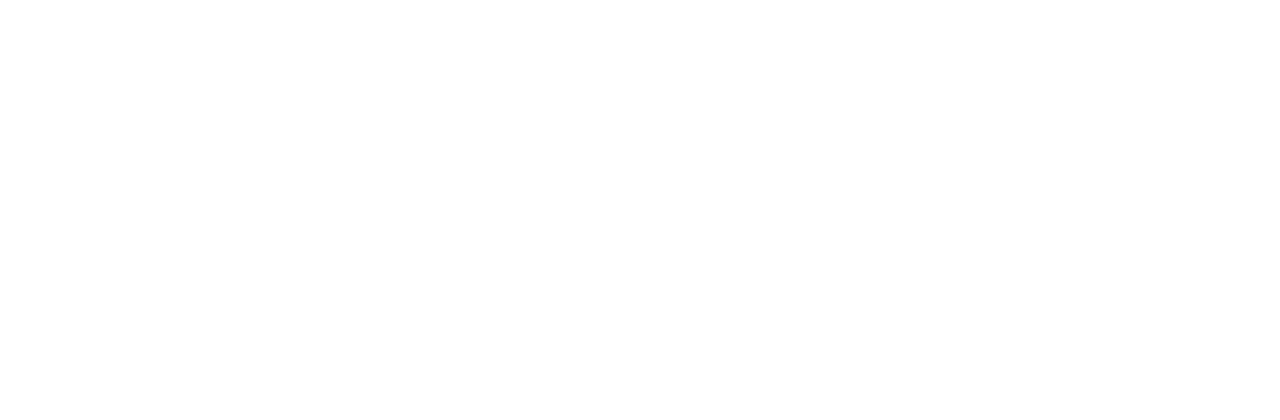
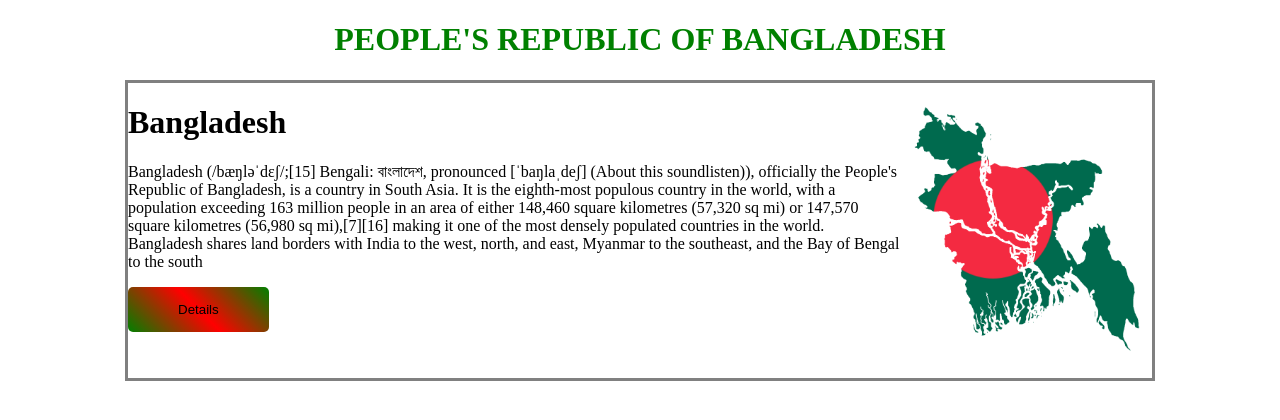
Before and after one commit to tanjirrahaman/bangladesh-profile, a plain HTML site: page index.html in a window 1280 px wide. Drawn offline with Linux system fonts and the light colour scheme.

Commit message:
First Section commit

```diff
--- a/index.html
+++ b/index.html
@@ -4,12 +4,34 @@
     <meta charset="UTF-8">
     <meta http-equiv="X-UA-Compatible" content="IE=edge">
     <meta name="viewport" content="width=device-width, initial-scale=1.0">
-    <title>Document</title>
+    <title>Bangladesh Profile</title>
+    <link rel="stylesheet" href="style.css">
 </head>
 <body>
 
+<header>
+    <h1 class="title">PEOPLE'S REPUBLIC OF BANGLADESH</h1>
+</header>
+
+<div class="parent">
+
+<div class="left-side">
+        <h1>Bangladesh</h1>
+<p>
+    Bangladesh (/bæŋləˈdɛʃ/;[15] Bengali: বাংলাদেশ, pronounced [ˈbaŋlaˌdeʃ] (About this soundlisten)), officially the People's Republic of Bangladesh, is a country in South Asia. It is the eighth-most populous country in the world, with a population exceeding 163 million people in an area of either 148,460 square kilometres (57,320 sq mi) or 147,570 square kilometres (56,980 sq mi),[7][16] making it one of the most densely populated countries in the world. Bangladesh shares land borders with India to the west, north, and east, Myanmar to the southeast, and the Bay of Bengal to the south
+</p>
+<button class="details-btn">Details</button>
+</div>
+
+    <div class="right-side">
+        <div class="photo">
+            <img src="./image/map.png" alt="">
+        </div>
+
+    </div>
 
 
+</div>
 
 
 
--- a/style.css
+++ b/style.css
@@ -0,0 +1,29 @@
+body{
+    margin: 0;
+    padding: 0;
+}
+.title{
+    color: green;
+    text-align: center;
+}
+.parent{
+    display: flex;
+    border: 3px solid gray;
+    width: 80%;
+    margin: 0 auto;
+}
+.photo img{
+    width: 250px;
+}
+.details-btn{
+    padding: 15px 50px;
+    border: none;
+    border-radius: 5px;
+    background-image: linear-gradient(45deg, green, red, green );
+}
+.details-btn :hover{
+    background-color: rgb(0, 255, 42);
+    color: white;
+    cursor: pointer;
+
+}
```
Also changed, not shown: image/map.png (added).
